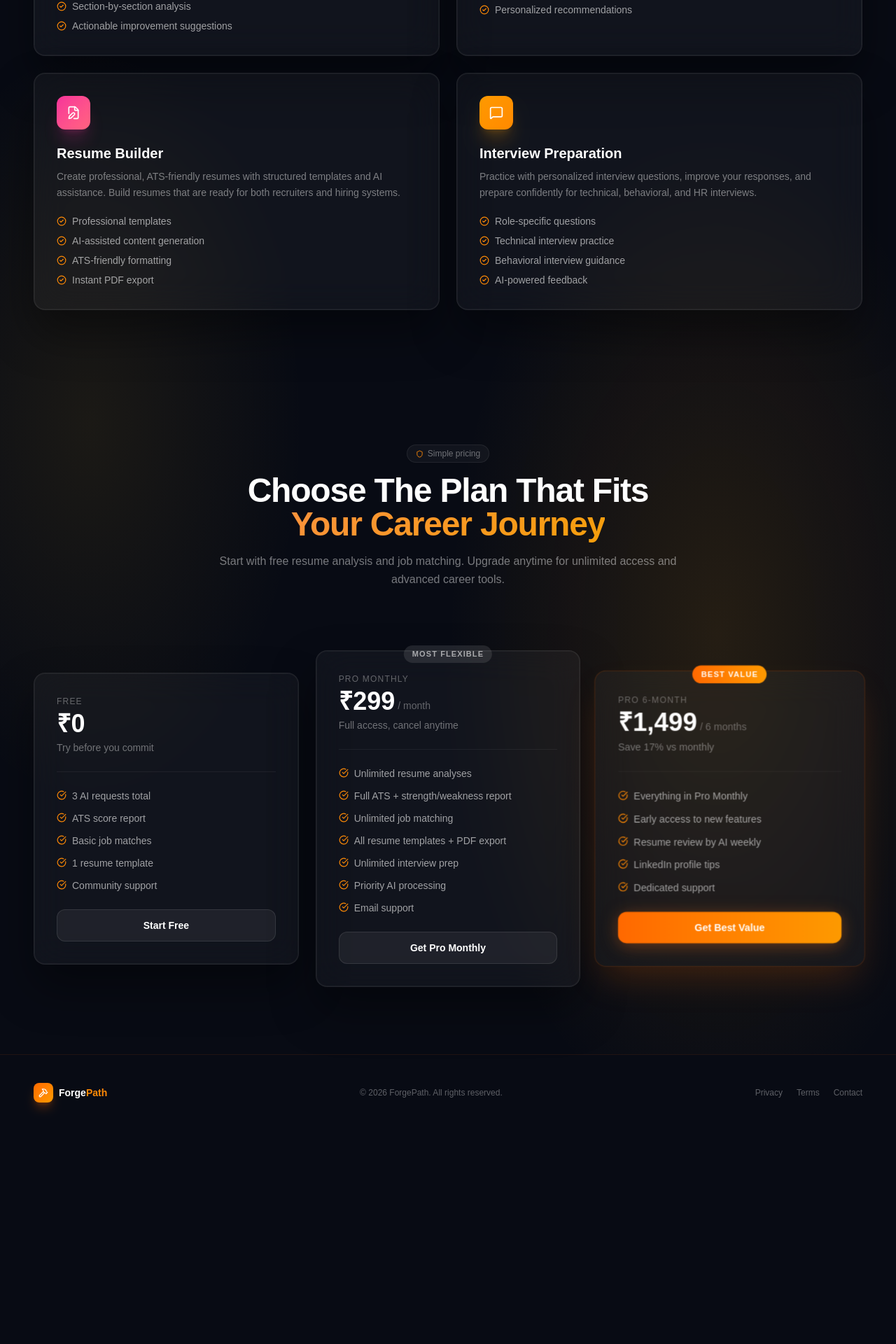
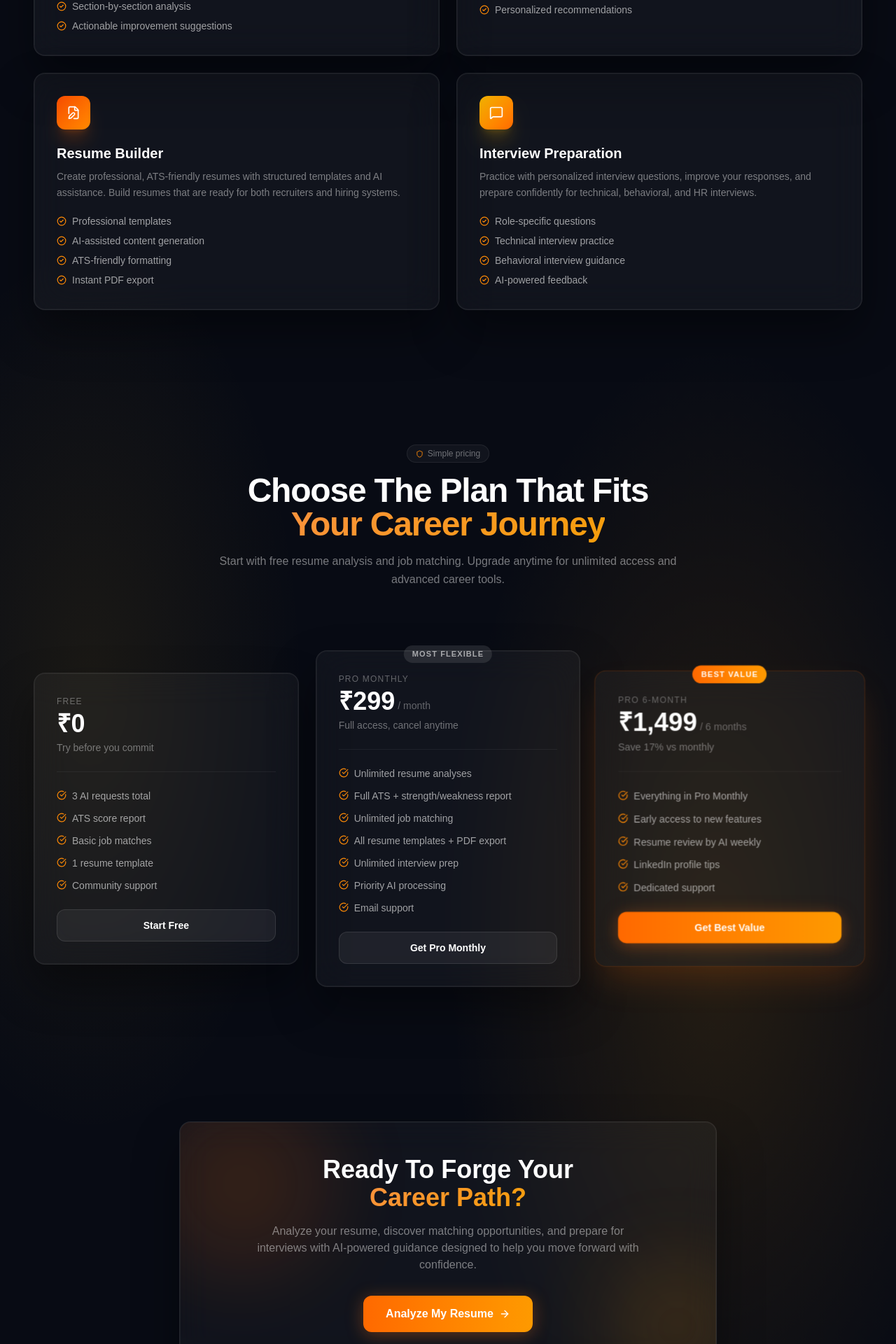
Before and after one commit to jaikishan1234/ForgePath, a React (Vite) app in the folder app/: page / in a window 1280 px wide. Shown: the part 1493-3413 px from the top of the page at 70% size. Before the commit the page ends 3108 px from the top, so only its background shows below. Built offline with nearby package versions, Linux system fonts and the light colour scheme; no server answers.

Commit message:
Add CTABanner component and integrate it into Home page layout

```diff
--- /dev/null
+++ b/app/src/components/ctabanner.tsx
@@ -0,0 +1,49 @@
+import { ArrowRight } from "lucide-react";
+import { Link } from "react-router-dom";
+
+const CTABanner = () => {
+  return (
+    <section className="py-24 px-6">
+      <div className="max-w-3xl mx-auto glass-card p-12 text-center relative overflow-hidden">
+        {/* Background Orbs */}
+        <div
+          className="orb w-64 h-64 bg-orange-500 -top-10 -left-10"
+          style={{ opacity: 0.15 }}
+        />
+
+        <div
+          className="orb w-48 h-48 bg-amber-500 -bottom-10 -right-10"
+          style={{ opacity: 0.15 }}
+        />
+
+        {/* Heading */}
+        <h2
+          className="text-3xl md:text-4xl font-extrabold mb-4 relative z-10"
+          style={{ fontFamily: "'Syne', sans-serif" }}
+        >
+          Ready To Forge Your
+          <br />
+          <span className="text-gradient">Career Path?</span>
+        </h2>
+
+        {/* Description */}
+        <p className="text-white/45 mb-8 max-w-xl mx-auto relative z-10">
+          Analyze your resume, discover matching opportunities,
+          and prepare for interviews with AI-powered guidance
+          designed to help you move forward with confidence.
+        </p>
+
+        {/* CTA */}
+        <Link
+          to="/analyse"
+          className="btn-primary inline-flex items-center gap-2 px-8 py-3.5 rounded-xl text-base font-semibold relative z-10"
+        >
+          Analyze My Resume
+          <ArrowRight size={16} />
+        </Link>
+      </div>
+    </section>
+  );
+};
+
+export default CTABanner;
--- a/app/src/pages/Home.tsx
+++ b/app/src/pages/Home.tsx
@@ -1,4 +1,5 @@
 
+import CTABanner from "../components/ctabanner";
 import Features from "../components/features";
 import Hero from "../components/hero";
 import Pricing from "../components/pricing";
@@ -10,6 +11,7 @@ const Home = () => {
       <Hero />
       <Features />
       <Pricing />
+      <CTABanner />
     </div>
   );
 };
--- a/app/src/utils.ts
+++ b/app/src/utils.ts
@@ -66,8 +66,8 @@ export const plans = [
 export const Features = [
   {
     icon: ScanText,
-    color: "from-indigo-500 to-violet-500",
-    glow: "shadow-indigo-500/20",
+    color: "from-orange-500 to-amber-500",
+    glow: "shadow-orange-500/20",
     title: "Resume Analysis",
     desc: "Get a detailed breakdown of your resume's strengths, weaknesses, ATS compatibility, and missing keywords. Understand exactly what recruiters and applicant tracking systems see.",
     bullets: [
@@ -79,8 +79,8 @@ export const Features = [
   },
   {
     icon: Briefcase,
-    color: "from-emerald-500 to-teal-400",
-    glow: "shadow-emerald-500/20",
+    color: "from-amber-500 to-yellow-500",
+    glow: "shadow-amber-500/20",
     title: "Job Matching",
     desc: "Discover opportunities that align with your skills, experience, and career goals. Focus your efforts on roles where you have the strongest potential fit.",
     bullets: [
@@ -92,8 +92,8 @@ export const Features = [
   },
   {
     icon: FileEdit,
-    color: "from-pink-500 to-rose-400",
-    glow: "shadow-pink-500/20",
+    color: "from-orange-600 to-orange-400",
+    glow: "shadow-orange-500/20",
     title: "Resume Builder",
     desc: "Create professional, ATS-friendly resumes with structured templates and AI assistance. Build resumes that are ready for both recruiters and hiring systems.",
     bullets: [
@@ -105,8 +105,8 @@ export const Features = [
   },
   {
     icon: MessageSquare,
-    color: "from-amber-500 to-orange-400",
-    glow: "shadow-amber-500/20",
+    color: "from-yellow-500 to-orange-500",
+    glow: "shadow-yellow-500/20",
     title: "Interview Preparation",
     desc: "Practice with personalized interview questions, improve your responses, and prepare confidently for technical, behavioral, and HR interviews.",
     bullets: [
```
